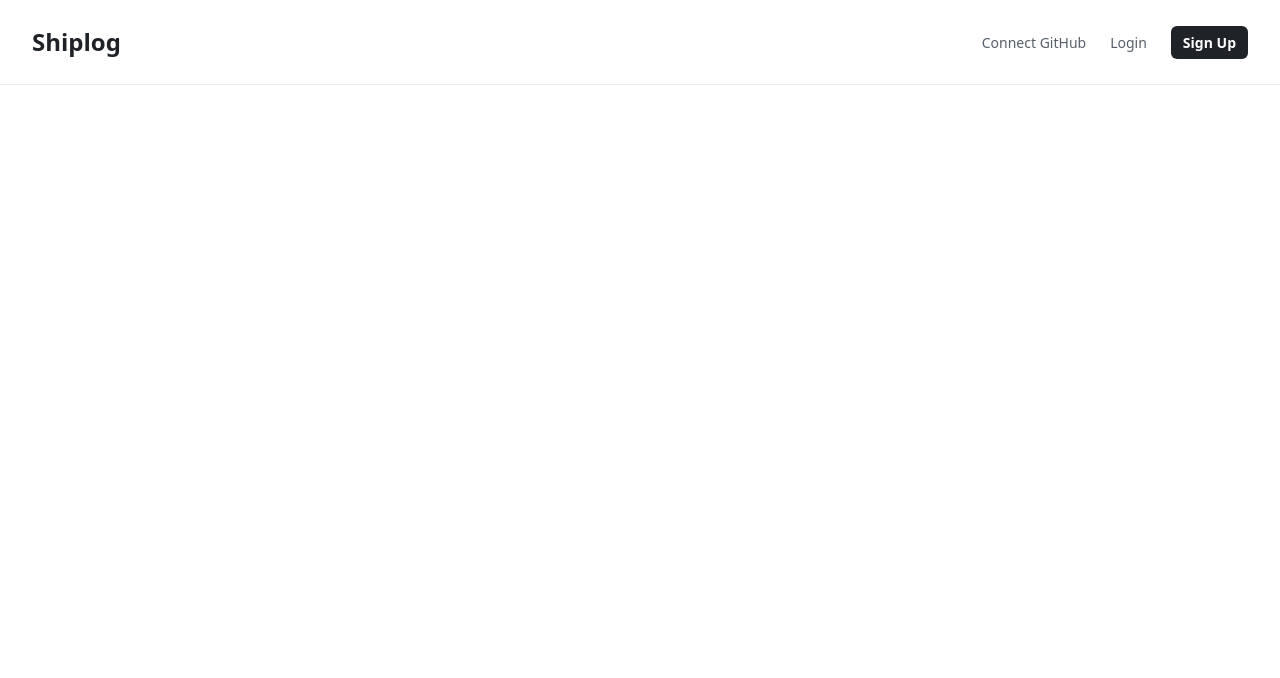
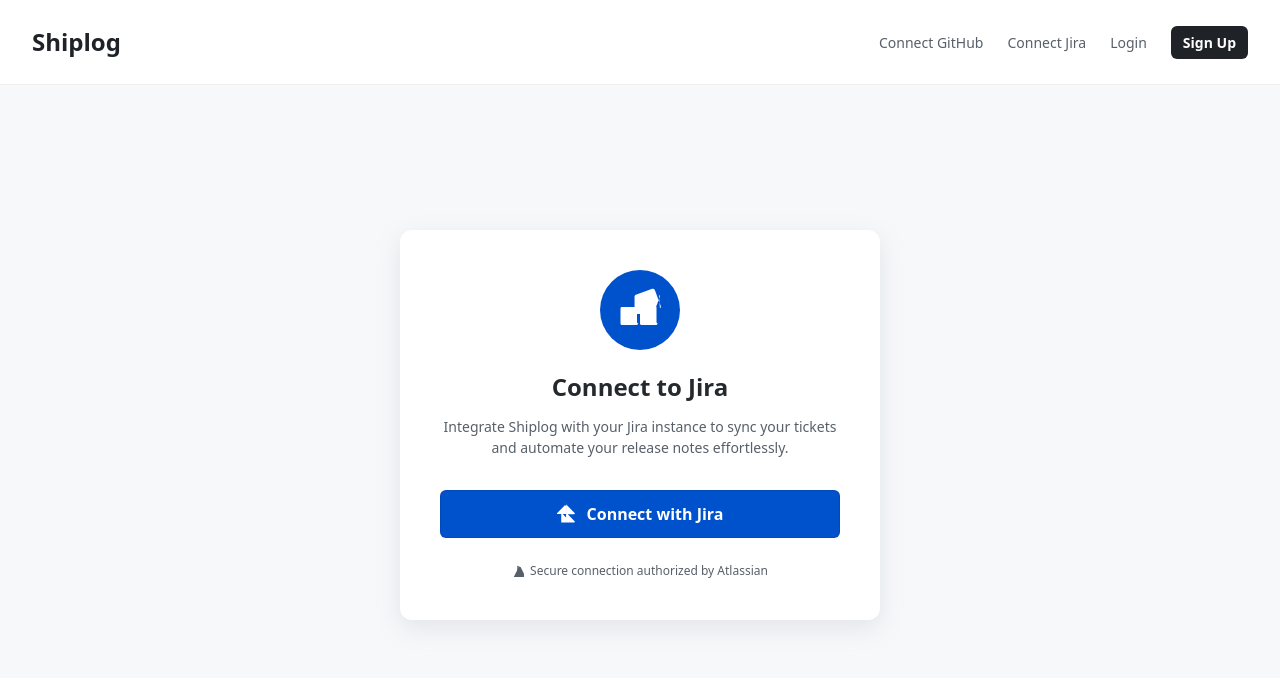
Before and after one commit to Useshiplog/shiplog-ui, a React (Vite) app: page /connect-to-jira in a window 1280 px wide. Shown: the top 678 px of the page. Built offline with nearby package versions, Linux system fonts and the light colour scheme.

Commit message:
feat: Add Jira connection and success pages, including a dedicated Jira button component and updated application routing.

```diff
--- a/src/App.css
+++ b/src/App.css
@@ -86,6 +86,12 @@
   max-width: 600px;
 }
 
+.hero-ctas {
+  display: flex;
+  gap: 1.5rem;
+  justify-content: center;
+}
+
 .cta-button {
   background: #1f2328;
   color: white;
@@ -97,11 +103,20 @@
   transition: transform 0.2s, background 0.2s;
 }
 
+.jira-cta {
+  background: #0052cc;
+}
+
+.jira-cta:hover {
+  background: #0065ff;
+}
+
 .cta-button:hover {
   background: #24292e;
   transform: translateY(-2px);
   color: white;
 }
+
 
 @media (prefers-color-scheme: dark) {
   .main-nav {
--- a/src/App.jsx
+++ b/src/App.jsx
@@ -2,6 +2,8 @@
 import { BrowserRouter as Router, Routes, Route, Link } from 'react-router-dom';
 import ConnectToGithub from './pages/ConnectToGithub';
 import GithubConnectionSuccess from './pages/GithubConnectionSuccess';
+import ConnectToJira from './pages/ConnectToJira/ConnectToJira';
+import JiraConnectionSuccess from './pages/JiraConnectionSuccess/JiraConnectionSuccess';
 import Signup from './pages/Signup';
 import Login from './pages/Login';
 import './App.css';
@@ -14,6 +16,7 @@
           <Link to="/" className="nav-logo">Shiplog</Link>
           <div className="nav-links">
             <Link to="/connect-to-github">Connect GitHub</Link>
+            <Link to="/connect-to-jira">Connect Jira</Link>
             <Link to="/login">Login</Link>
             <Link to="/signup" className="nav-cta">Sign Up</Link>
           </div>
@@ -25,13 +28,18 @@
               <div className="home-hero">
                 <h1>Welcome to Shiplog</h1>
                 <p>Turn your releases into Revenue</p>
-                <Link to="/connect-to-github" className="cta-button">Get Started</Link>
+                <div className="hero-ctas">
+                  <Link to="/connect-to-github" className="cta-button">Connect GitHub</Link>
+                  <Link to="/connect-to-jira" className="cta-button jira-cta">Connect Jira</Link>
+                </div>
               </div>
             } />
             <Route path="/signup" element={<Signup />} />
             <Route path="/login" element={<Login />} />
             <Route path="/connect-to-github" element={<ConnectToGithub />} />
             <Route path="/github-connection-success" element={<GithubConnectionSuccess />} />
+            <Route path="/connect-to-jira" element={<ConnectToJira />} />
+            <Route path="/jira-connection-success" element={<JiraConnectionSuccess />} />
           </Routes>
         </main>
       </div>
@@ -39,4 +47,5 @@
   );
 }
 
+
 export default App;
--- /dev/null
+++ b/src/components/JiraButton/JiraButton.css
@@ -0,0 +1,37 @@
+.jira-btn {
+  display: flex;
+  align-items: center;
+  justify-content: center;
+  width: 100%;
+  padding: 12px 24px;
+  font-size: 16px;
+  font-weight: 600;
+  color: white;
+  background-color: #0052cc;
+  border: 1px solid rgba(0, 0, 0, 0.1);
+  border-radius: 6px;
+  cursor: pointer;
+  transition: background-color 0.2s cubic-bezier(0.3, 0, 0.5, 1), transform 0.1s;
+  gap: 10px;
+}
+
+.jira-btn:hover {
+  background-color: #0065ff;
+}
+
+.jira-btn:active {
+  background-color: #0047b3;
+  transform: translateY(1px);
+}
+
+@media (prefers-color-scheme: dark) {
+  .jira-btn {
+    background-color: #1d7af3;
+    border: 1px solid #30363d;
+  }
+
+  .jira-btn:hover {
+    background-color: #388bff;
+    border-color: #8b949e;
+  }
+}
--- /dev/null
+++ b/src/components/JiraButton/JiraButton.jsx
@@ -0,0 +1,23 @@
+import React from 'react';
+import { getExternalId } from '../../features/auth/authService';
+import './JiraButton.css';
+
+const JiraButton = ({ children = 'Connect with Jira', className = '' }) => {
+    const handleConnect = () => {
+        const externalId = getExternalId();
+        const redirectUri = encodeURIComponent('https://nonconstructive-unquayed-carri.ngrok-free.dev/v1/jira/install/callback');
+        const authUrl = `https://auth.atlassian.com/authorize?audience=api.atlassian.com&client_id=pHAPkSqsqFXy8hCnPM4j6xkbIZOiVsse&scope=read%3Ajira-work%20manage%3Ajira-webhook&redirect_uri=${redirectUri}&state=${externalId || ''}&response_type=code&prompt=consent`;
+        window.location.href = authUrl;
+    };
+
+    return (
+        <button className={`jira-btn ${className}`} onClick={handleConnect}>
+            <svg width="20" height="20" viewBox="0 0 24 24" fill="currentColor">
+                <path d="M11.564 1.554a.706.706 0 00-.706.706v9.366c0 .39.317.706.706.706h8.895c.858 0 1.288-1.038.682-1.644l-10-10a.705.705 0 00-.577-.134zm0 9.882a.706.706 0 00-.706.706v9.366c0 .39.317.706.706.706h8.895c.858 0 1.288-1.038.682-1.644l-10-10a.706.706 0 00-.577-.134zm-5.782 0a.706.706 0 00-.706.706v9.366c0 .39.317.706.706.706h8.895c.858 0 1.288-1.038.682-1.644l-10-10a.706.706 0 00-.577-.134zM0 11.436a.706.706 0 00.706.706h9.366c.39 0 .706-.317.706-.706V2.541c0-.858-1.038-1.288-1.644-.682l-10 10A.705.705 0 000 11.436z" />
+            </svg>
+            <span>{children}</span>
+        </button>
+    );
+};
+
+export default JiraButton;
--- /dev/null
+++ b/src/pages/ConnectToJira/ConnectToJira.css
@@ -0,0 +1,9 @@
+.jira-icon-container {
+    background: #0052cc !important;
+}
+
+@media (prefers-color-scheme: dark) {
+    .jira-icon-container {
+        background: #1d7af3 !important;
+    }
+}
--- /dev/null
+++ b/src/pages/ConnectToJira/ConnectToJira.jsx
@@ -0,0 +1,32 @@
+import React from 'react';
+import Card from '../../components/Card/Card';
+import JiraButton from '../../components/JiraButton/JiraButton';
+import './ConnectToJira.css';
+
+const ConnectToJira = () => {
+    return (
+        <div className="connect-container">
+            <Card className="connect-card">
+                <div className="icon-container jira-icon-container">
+                    <svg height="48" viewBox="0 0 16 16" version="1.1" width="48" aria-hidden="true" fill="currentColor">
+                        <path d="M14.653 7.426c.264-.176.353-.529.264-.794l-1.94-5.204c-.176-.441-.706-.617-1.147-.441l-5.204 1.941c-.265.088-.441.353-.441.617v5.204c0 .353.265.618.618.618h5.204c.264 0 .529-.176.617-.441l1.941-5.204c.088-.265 0-.617-.265-.794zM7.5 12.5c-.276 0-.5-.224-.5-.5V7h-5c-.276 0-.5.224-.5.5v5c0 .276.224.5.5.5h5zm6.5 0c-.276 0-.5-.224-.5-.5V7H8.5c-.276 0-.5.224-.5.5v5c0 .276.224.5.5.5h5z"></path>
+                    </svg>
+                </div>
+                <h1>Connect to Jira</h1>
+                <p>Integrate Shiplog with your Jira instance to sync your tickets and automate your release notes effortlessly.</p>
+
+                <JiraButton>Connect with Jira</JiraButton>
+
+                <div className="secure-info">
+                    <svg height="12" viewBox="0 0 16 16" version="1.1" width="12" aria-hidden="true" fill="currentColor">
+                        <path d="M10.894 2.553a1 1 0 00-1.788 0l-7 14a1 1 0 001.169 1.409l7-1.4 7 1.4a1 1 0 001.169-1.409l-7-14z"></path>
+                        <path d="M8 1a1 1 0 011 1v6.5a1 1 0 01-2 0V2a1 1 0 011-1z"></path>
+                    </svg>
+                    Secure connection authorized by Atlassian
+                </div>
+            </Card>
+        </div>
+    );
+};
+
+export default ConnectToJira;
--- /dev/null
+++ b/src/pages/JiraConnectionSuccess/JiraConnectionSuccess.css
@@ -0,0 +1,17 @@
+.jira-success-container {
+    background: linear-gradient(135deg, #e6efff 0%, #ffffff 100%) !important;
+}
+
+.jira-success-icon {
+    background: #0052cc !important;
+}
+
+@media (prefers-color-scheme: dark) {
+    .jira-success-container {
+        background: #0d1117 !important;
+    }
+
+    .jira-success-icon {
+        background: #1d7af3 !important;
+    }
+}
--- /dev/null
+++ b/src/pages/JiraConnectionSuccess/JiraConnectionSuccess.jsx
@@ -0,0 +1,52 @@
+import React from 'react';
+import Card from '../../components/Card/Card';
+import Button from '../../components/Button/Button';
+import StatusPill from '../../components/StatusPill/StatusPill';
+import './JiraConnectionSuccess.css';
+
+const JiraConnectionSuccess = () => {
+    const handleGoToDashboard = () => {
+        console.log('Navigating to dashboard...');
+        window.location.href = '/dashboard';
+    };
+
+    return (
+        <div className="success-container jira-success-container">
+            <Card className="success-card">
+                <div className="success-icon-wrapper">
+                    <div className="success-icon jira-success-icon">
+                        <svg viewBox="0 0 24 24" fill="none" stroke="currentColor" strokeWidth="3" strokeLinecap="round" strokeLinejoin="round">
+                            <polyline points="20 6 9 17 4 12"></polyline>
+                        </svg>
+                    </div>
+                    <div className="sparkles">
+                        <div className="sparkle"></div>
+                        <div className="sparkle"></div>
+                        <div className="sparkle"></div>
+                        <div className="sparkle"></div>
+                    </div>
+                </div>
+
+                <h1>Jira Connected!</h1>
+                <p>Your Jira instance has been successfully linked to Shiplog. We're now ready to sync your tickets.</p>
+
+                <div className="details-box">
+                    <div className="detail-item">
+                        <span className="label">Status</span>
+                        <StatusPill status="active">Active</StatusPill>
+                    </div>
+                    <div className="detail-item">
+                        <span className="label">Integration</span>
+                        <span className="value">Jira Server/Cloud</span>
+                    </div>
+                </div>
+
+                <Button variant="dashboard" onClick={handleGoToDashboard}>
+                    Go to Dashboard
+                </Button>
+            </Card>
+        </div>
+    );
+};
+
+export default JiraConnectionSuccess;
```
